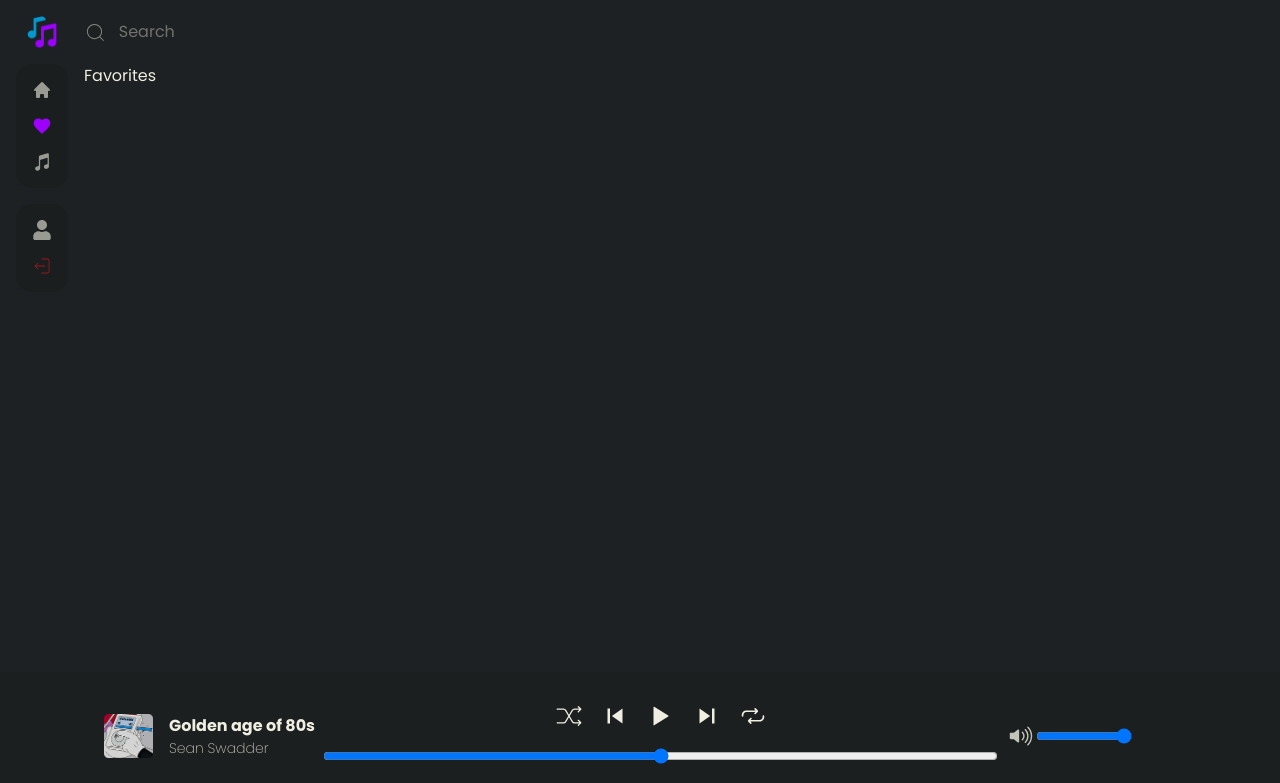
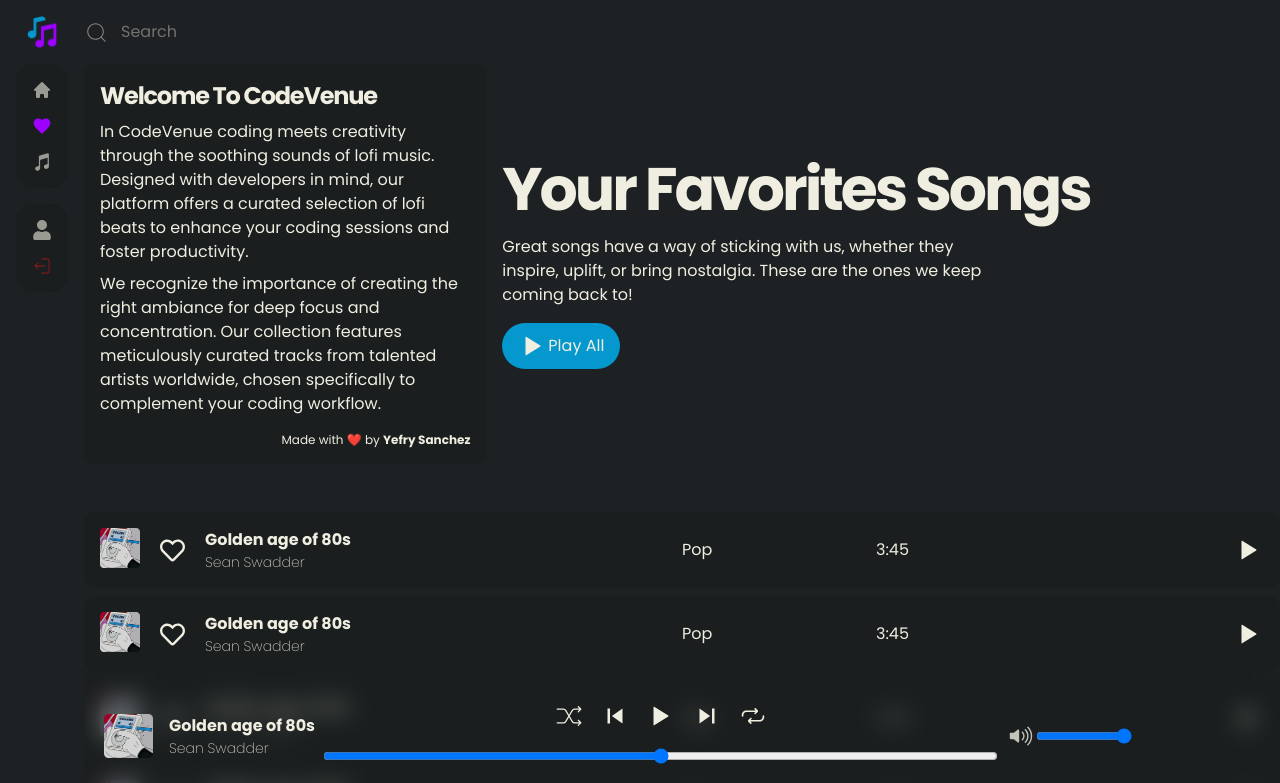
Before and after one commit to yefrysanchez/codevenue2, a Next.js app: page /favorites in a window 1280 px wide. Shown: the top 783 px of the page. Built offline with nearby package versions, Linux system fonts and the light colour scheme.

Commit message:
Favorites Songs UI

```diff
--- a/src/app/components/Hero.tsx
+++ b/src/app/components/Hero.tsx
@@ -2,7 +2,7 @@ import React from "react";
 
 const Hero = () => {
   return (
-    <section className="bg-darkAlt p-4 rounded-lg lg:w-1/2">
+    <section className="bg-darkAlt p-4 rounded-lg lg:w-1/2 ">
       <h1 className="font-bold mb-2 tracking-tighter capitalize text-2xl">
         Welcome to CodeVenue
       </h1>
--- /dev/null
+++ b/src/app/components/LikeBtn.tsx
@@ -0,0 +1,24 @@
+"use client";
+
+import { useState } from "react";
+import { FaHeart, FaRegHeart } from "react-icons/fa";
+
+const LikeBtn = () => {
+  const [isLiked, setIsLiked] = useState(false);
+  return (
+    <button
+      onClick={() => setIsLiked(!isLiked)}
+      className="active:opacity-70 focus:outline-none rounded-full p-1"
+      aria-label={isLiked ? "Unlike track" : "Like track"}
+      aria-pressed={isLiked}
+    >
+      {isLiked ? (
+        <FaHeart className="text-secundary" size={25} />
+      ) : (
+        <FaRegHeart size={25} />
+      )}
+    </button>
+  );
+};
+
+export default LikeBtn;
--- a/src/app/components/Navbar.tsx
+++ b/src/app/components/Navbar.tsx
@@ -23,8 +23,8 @@ const Navbar = () => {
   const [isOpen, setIsOpen] = useState(false);
   const [isLogged, setIsLogged] = useState(true);
   return (
-    <header className="z-[1000]">
-      <nav className="p-4 flex lg:flex-col justify-between items-center lg:w-fit gap-4">
+    <header className="z-[1000] sticky left-0 top-0 bg-dark">
+      <nav className="sticky left-0 top-0 p-4 flex lg:flex-col justify-between items-center lg:w-fit gap-4">
         <div className="flex items-center gap-2">
           <Image width={32} height={32} src={"/logo.png"} alt="logo" />
           <span className="font-bold tracking-[-2px] text-3xl lg:hidden">
--- /dev/null
+++ b/src/app/components/SongCards.tsx
@@ -0,0 +1,39 @@
+"use client";
+import Image from "next/image";
+import LikeBtn from "./LikeBtn";
+import { IoIosPlay } from "react-icons/io";
+
+const SongCards = () => {
+  return (
+    <div className="bg-darkAlt p-4 grid grid-cols-3 md:grid-cols-6 lg:rounded-xl">
+      <div className="flex gap-4 col-span-2 md:col-span-3">
+        <Image
+          src={"/sample-track.png"}
+          width={39}
+          height={39}
+          alt="song picture"
+          className="h-10 w-10"
+        />
+        <LikeBtn />
+        <div className="flex flex-col ">
+          <span className="font-semibold">Golden age of 80s</span>
+          <span className="font-extralight text-light/80 text-sm">
+            Sean Swadder
+          </span>
+        </div>
+      </div>
+
+      <div className="md:flex items-center hidden">
+        <span>Pop</span>
+      </div>
+      <div className="md:flex hidden items-center">
+        <span>3:45</span>
+      </div>
+      <button className="flex items-center justify-end">
+        <IoIosPlay size={30} />
+      </button>
+    </div>
+  );
+};
+
+export default SongCards;
--- a/src/app/components/TrackCard.tsx
+++ b/src/app/components/TrackCard.tsx
@@ -1,12 +1,8 @@
 "use client";
-
 import Image from "next/image";
-import React, { useState } from "react";
-import { FaHeart, FaRegHeart } from "react-icons/fa";
+import LikeBtn from "./LikeBtn";
 
 const TrackCard = () => {
-  const [isLiked, setIsLiked] = useState(false);
-
   const handlePlay = () => {
     console.log("playing track");
   };
@@ -30,9 +26,7 @@ const TrackCard = () => {
 
       {/* Track Info */}
       <div onClick={handlePlay} className="flex cursor-pointer flex-col">
-        <span className="font-semibold">
-          Golden age of 80s
-        </span>
+        <span className="font-semibold">Golden age of 80s</span>
         <span className="font-extralight text-light/80 text-sm">
           Sean Swadder
         </span>
@@ -40,18 +34,9 @@ const TrackCard = () => {
       </div>
 
       {/* Like Button */}
-      <button
-        onClick={() => setIsLiked(!isLiked)}
-        className="absolute active:opacity-70 right-4 top-4 lg:bottom-4 lg:top-auto focus:outline-none rounded-full p-1"
-        aria-label={isLiked ? "Unlike track" : "Like track"}
-        aria-pressed={isLiked}
-      >
-        {isLiked ? (
-          <FaHeart className="text-secundary" size={25} />
-        ) : (
-          <FaRegHeart size={25} />
-        )}
-      </button>
+      <div className="absolute  right-4 top-4 lg:bottom-4 lg:top-auto">
+        <LikeBtn />
+      </div>
     </div>
   );
 };
--- /dev/null
+++ b/src/app/data/quotes.ts
@@ -0,0 +1,13 @@
+export const quotes = [
+    {id: 1, quote: "Some songs become timeless favorites, whether they energize, comfort, or bring back special memories. Here are a few that always stay on repeat!"},
+    {id: 2, quote: "Great songs have a way of sticking with us, whether they inspire, uplift, or bring nostalgia. These are the ones we keep coming back to!"},
+    {id: 3, quote: "Music has the power to shape memories and moods. These songs hold a special place and always deserve a replay!"},
+    {id: 4, quote: "Some tracks never fade—whether they spark joy, reflection, or nostalgia, they remain unforgettable favorites."},
+    {id: 5, quote: "A great song isn’t just heard, it’s felt. These are the ones that resonate and never get old!"},
+    {id: 6, quote: "The best songs are the ones that feel like a soundtrack to life. Here are a few that always stay on repeat!"},
+    {id: 7, quote: "Some songs just hit differently—whether they inspire, heal, or hype you up, they’re always worth another listen."},
+    {id: 8, quote: "Music has a way of making moments unforgettable. These songs capture emotions and always belong in the playlist!"},
+    {id: 9, quote: "Favorite songs are more than just music; they tell stories, spark emotions, and stay with us forever."},
+    {id: 10, quote: "Whether it’s the lyrics, the melody, or the memories attached, these songs always hold a special place."},
+    {id: 11, quote: "Timeless, powerful, and unforgettable—these are the songs that always deserve another play!"}
+  ];
--- a/src/app/favorites/page.tsx
+++ b/src/app/favorites/page.tsx
@@ -1,9 +1,43 @@
-import React from 'react'
+import React from "react";
+import Hero from "../components/Hero";
+import { quotes } from "../data/quotes";
+import { IoIosPlay } from "react-icons/io";
+import SongCards from "../components/SongCards";
 
 const Favorites = () => {
+  const num = Math.floor(Math.random() * quotes.length);
+
   return (
-    <div>Favorites</div>
-  )
-}
+    <>
+      <section className="flex flex-col lg:flex-row items-center mb-12">
+        <Hero />
 
-export default Favorites
+        <div className="w-full p-4 relative">
+          <h2 className="text-3xl lg:text-6xl mb-4 tracking-tighter capitalize font-bold">
+            Your favorites Songs
+          </h2>
+          <p className="lg:w-2/3">{quotes[num].quote}</p>
+          <button
+            aria-label="Play track"
+            className="flex items-center bg-secundary px-4 py-2 rounded-full mt-4 hover:opacity-80 transition-opacity"
+          >
+            <IoIosPlay size={30} /> Play All
+          </button>
+        </div>
+      </section>
+      <section className="grid gap-2 pb-40">
+        <SongCards />
+        <SongCards />
+        <SongCards />
+        <SongCards />
+        <SongCards />
+        <SongCards />
+        <SongCards />
+        <SongCards />
+        <SongCards />
+      </section>
+    </>
+  );
+};
+
+export default Favorites;
--- a/src/app/layout.tsx
+++ b/src/app/layout.tsx
@@ -26,7 +26,7 @@ export default function RootLayout({
         <main className="flex flex-col lg:flex-row w-full max-w-7xl mx-auto">
           <Navbar />
           <div>
-            <div className="hidden lg:flex items-center py-4 gap-2 w-full">
+            <div className="hidden sticky top-0 left-0 lg:flex items-center py-4 gap-2 w-full bg-dark">
               <CiSearch className="text-light/50" size={25} />
               <input
                 type="search"
--- a/src/app/page.tsx
+++ b/src/app/page.tsx
@@ -1,4 +1,3 @@
-
 import Genres from "./components/Genres";
 import Hero from "./components/Hero";
 import RecentlyPlayed from "./components/RecentlyPlayed";
@@ -6,7 +5,6 @@ import RecentlyPlayed from "./components/RecentlyPlayed";
 export default function Home() {
   return (
     <div className="w-full p-4">
-
       <div className="flex flex-col gap-8 lg:flex-row">
         <Hero />
         <RecentlyPlayed />
```
